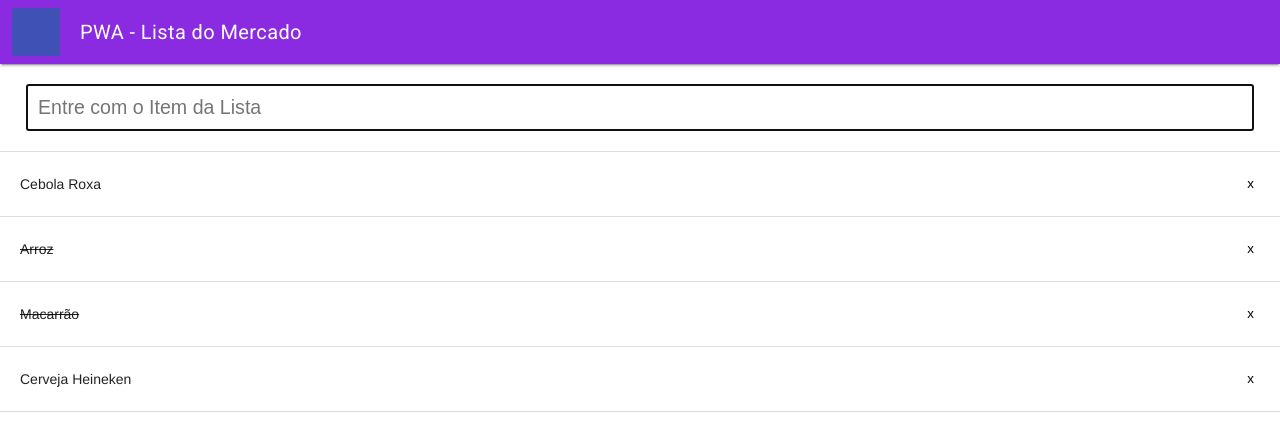
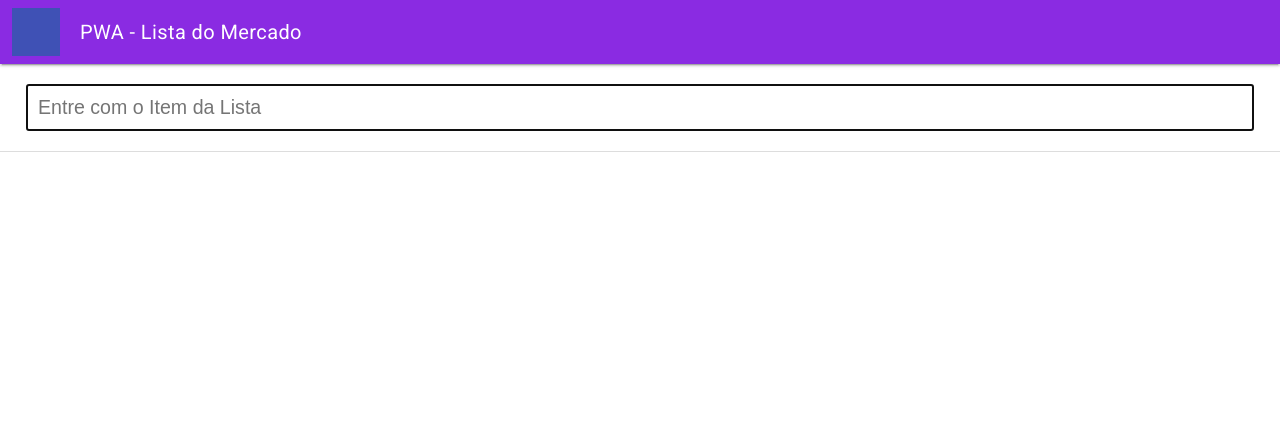
Before and after one commit to 4llex/DM122-TrabalhoFinal-PWA, a website with bundled scripts: page index.html in a window 1280 px wide. Built offline with nearby package versions, Linux system fonts and the light colour scheme.

Commit message:
removido items do html

```diff
--- a/index.html
+++ b/index.html
@@ -35,10 +35,7 @@
           <input type="text" name="item" placeholder="Entre com o Item da Lista" autofocus="" required="" autocomplete="off">
         </form>
         <ul>
-          <li data-item-id="1"><span>Cebola Roxa</span><button>x</button></li>
-          <li data-item-id="2" class="done"><span>Arroz</span><button>x</button></li>
-          <li data-item-id="3" class="done"><span>Macarrão</span><button>x</button></li>
-          <li data-item-id="3"><span>Cerveja Heineken</span><button>x</button></li>
+
         </ul>
       </main>
     </div>
```
